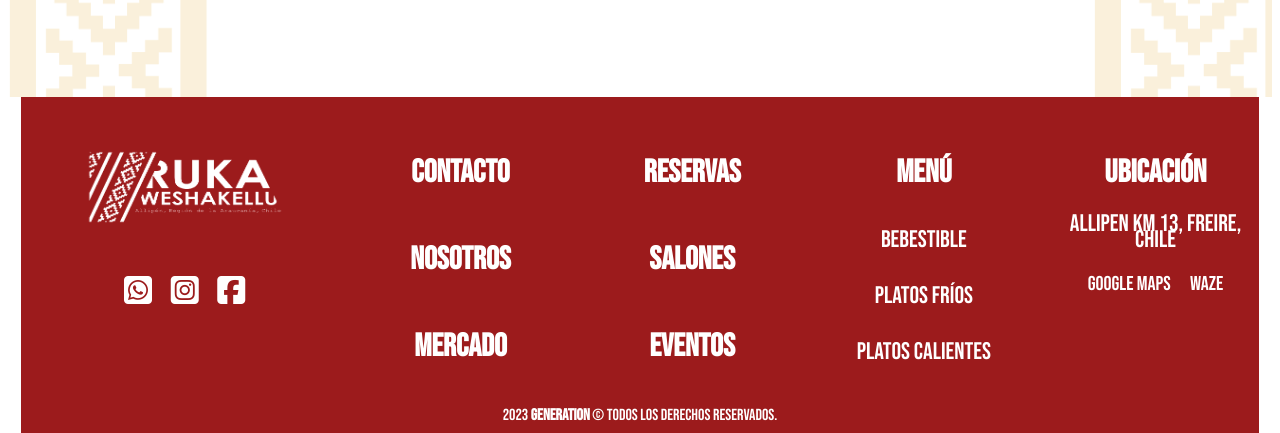
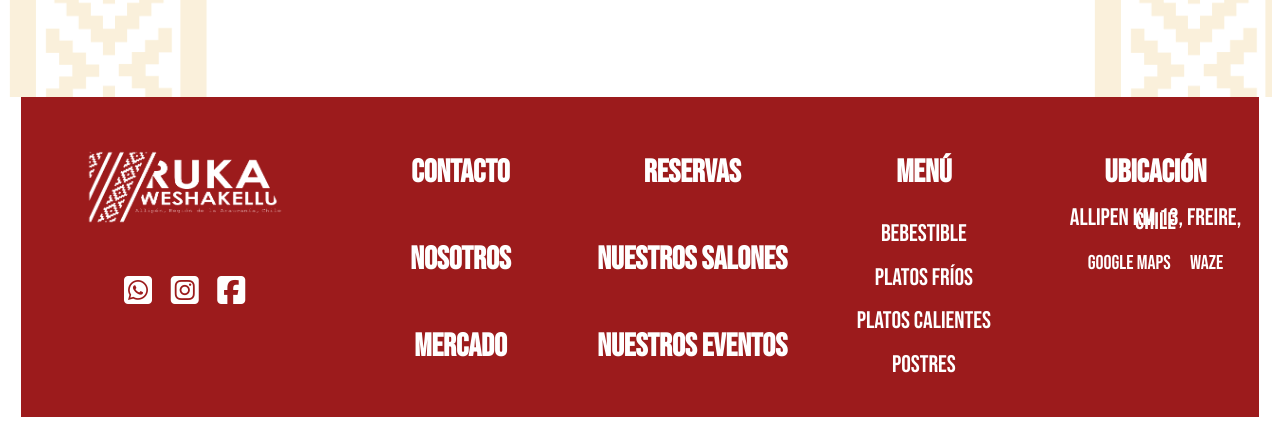
Before and after one commit to jessicasalinasm/Contacto-Footer-Nosotros, a plain HTML site: page footer.html in a window 1280 px wide. Shown: the part 711-1144 px from the top of the page. Drawn offline with Linux system fonts and the light colour scheme.

Commit message:
segundas modificaciones

```diff
--- a/footer.css
+++ b/footer.css
@@ -247,9 +247,9 @@
 /*Fuente p de pie de página*/
 
 .pie-pagina .grupo-1 .box-footer p {
-    margin-bottom: 2vh;
+    margin-bottom:auto;
     font-size: 3vh;
-    line-height: 2vh;
+    line-height: 0.5vh;
 }
 
 
@@ -263,12 +263,17 @@
 
 /*Fuente de los enlaces de pie de página*/
 
-#links a {
+#linksfooter a {
     color: #FFFFFF;
     text-align: center;
     font-size: 2.5vh;
     margin: 0 1vh;
     line-height: 5vh;
+}
+
+/*hover de los links*/
+#linksfooter a:hover{
+    color:#52A5A0;
 }
 
 
@@ -305,10 +310,10 @@
 
 
 /*Fuente de grupo 2 pie de página*/
-
+/*
 .pie-pagina .grupo-2 small {
     font-size: 2vh;
-}
+}*/
 
 
 /*Hover para cada botón del pie de página*/
--- a/footer.html
+++ b/footer.html
@@ -99,8 +99,8 @@
             <!--Tercera caja del footer con futuros botones-->
             <div class="box-footer" id="terceracolumna">
                 <h3 id="reservasfooter">Reservas</h3>
-                <h3 id="salonesfooter">Salones</h3>
-                <h3 id="eventosfooter">Eventos</h3>
+                <h3 id="salonesfooter">Nuestros Salones</h3>
+                <h3 id="eventosfooter">Nuestros Eventos</h3>
             </div>
             <!--Cuarta caja del footer-->
             <div class="box-footer" id="cuartacolumna">
@@ -110,6 +110,7 @@
                 <p id="bebestiblefooter">Bebestible</p>
                 <p id="platosfriosfooter">Platos Fríos</p>
                 <p id="platoscalientesfooter">Platos Calientes</p>
+                <p id="postres">Postres</p>
             </div>
             <!--Quinta caja del footer-->
             <div class="box-footer" id="quintacolumna">
@@ -118,8 +119,9 @@
                     <h3>Ubicación</h3>
                     <p>Allipen Km 13, Freire, Chile</p>
                 </div>
+                <br>
                 <!--Links de google maps y waze-->
-                <div id="links">
+                <div id="linksfooter">
                     <a id="link_google_maps" href="https://www.google.com/maps/dir/-38.9640749,-72.4968445/Ruka+Weshakellu+-+Allipen+Km+13+Freire,+4940000+Araucan%C3%ADa/@-39.0009477,-72.5182666,13.01z/data=!4m9!4m8!1m0!1m5!1m1!1s0x9614e90caec397b5:0x2925957e94050d22!2m2!1d-72.4682885!2d-38.9952147!3e3?hl=es&entry=ttu"
                         target="_blank">Google Maps  </a>
                     <a id="link_waze" href="https://www.waze.com/es/live-map/directions/cl/araucania/araucania/ruka-weshakellu?to=place.ChIJtZfDrgzpFJYRIg0FlH6VJSk" target="_blank">  Waze</a>
@@ -127,9 +129,9 @@
             </div>
         </div>
         <!--Grupo que irá abajo con el copyright-->
-        <div class="grupo-2">
+        <!--<div class="grupo-2">
             <small> 2023 <b>Generation</b> &copy; Todos los Derechos Reservados.</small>
-        </div>
+        </div>-->
 
     </footer>
     <!--Inserción de JavaScript-->
```
Also changed, not shown: nosotros.html (+2 -1 lines).
